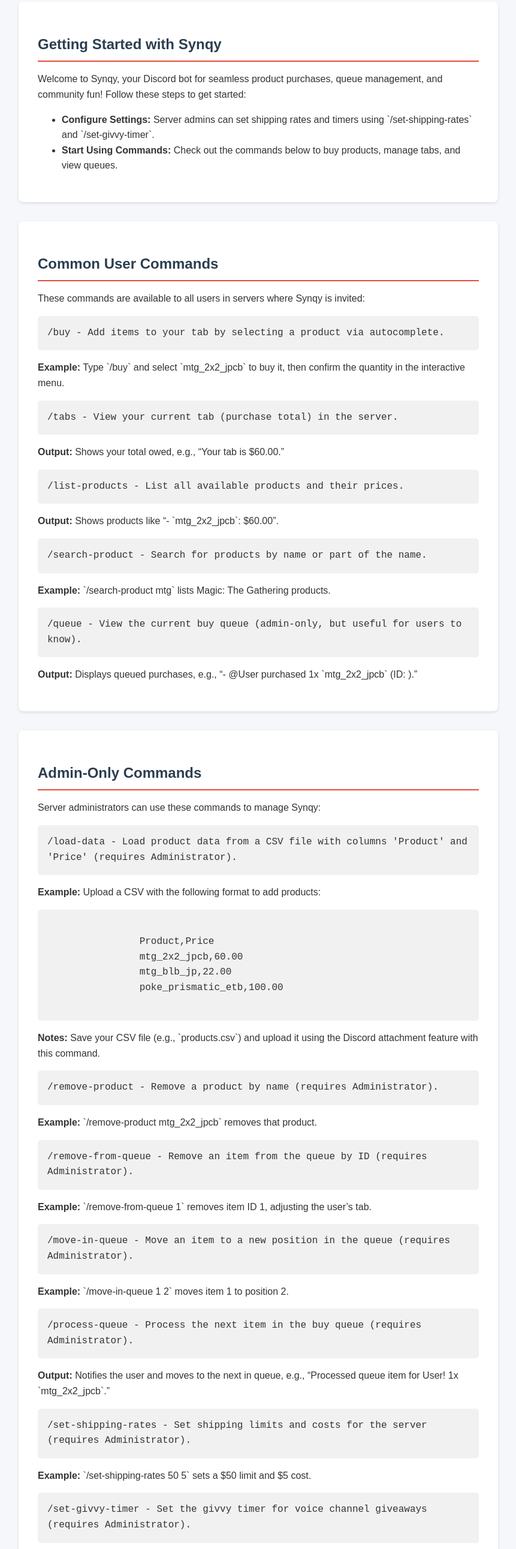
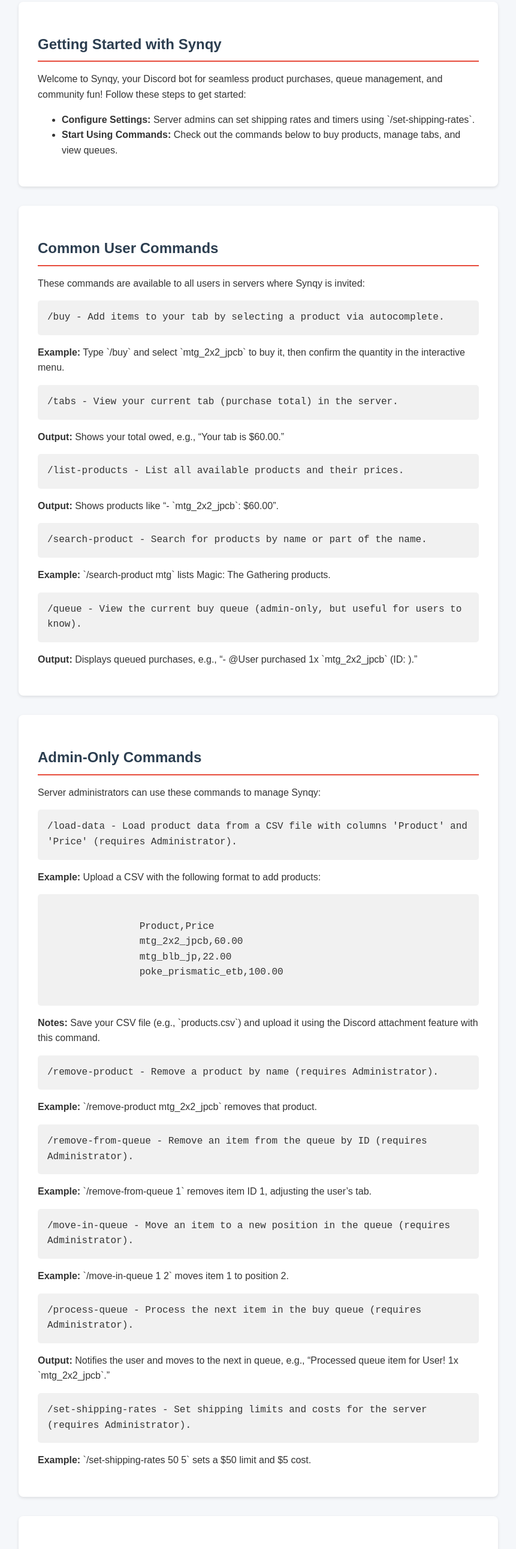
Before and after one commit to cjenkinc/synqsell-guide, a plain HTML site: page index.html in a window 1280 px wide. Shown: the part 217-2800 px from the top of the page at 60% size, without its empty margins (209-1070 px from the left). Drawn offline with Linux system fonts and the light colour scheme.

Commit message:
removed ex

```diff
--- a/index.html
+++ b/index.html
@@ -113,7 +113,7 @@
             <h2>Getting Started with Synqy</h2>
             <p>Welcome to Synqy, your Discord bot for seamless product purchases, queue management, and community fun! Follow these steps to get started:</p>
             <ul>
-                <li><strong>Configure Settings:</strong> Server admins can set shipping rates and timers using `/set-shipping-rates` and `/set-givvy-timer`.</li>
+                <li><strong>Configure Settings:</strong> Server admins can set shipping rates and timers using `/set-shipping-rates`.</li>
                 <li><strong>Start Using Commands:</strong> Check out the commands below to buy products, manage tabs, and view queues.</li>
             </ul>
         </div>
@@ -153,8 +153,6 @@
             <p><strong>Output:</strong> Notifies the user and moves to the next in queue, e.g., “Processed queue item for User! 1x `mtg_2x2_jpcb`.”</p>
             <div class="command">/set-shipping-rates <limit> <cost> - Set shipping limits and costs for the server (requires Administrator).</div>
             <p><strong>Example:</strong> `/set-shipping-rates 50 5` sets a $50 limit and $5 cost.</p>
-            <div class="command">/set-givvy-timer <minutes> - Set the givvy timer for voice channel giveaways (requires Administrator).</div>
-            <p><strong>Example:</strong> `/set-givvy-timer 30` sets a 30-minute timer.</p>
         </div>
         <div class="section" id="support">
             <h2>Support and Resources</h2>
```
